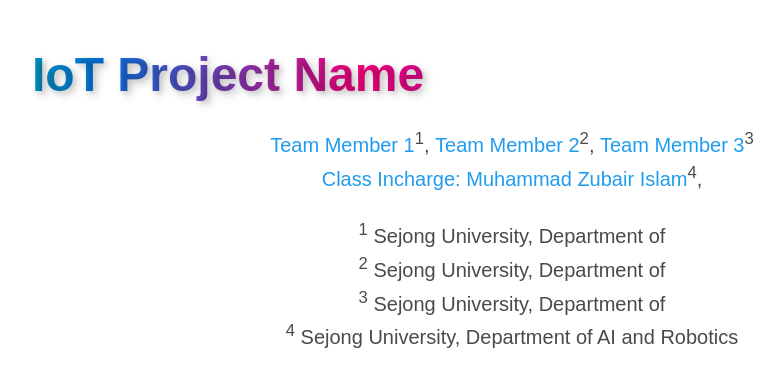
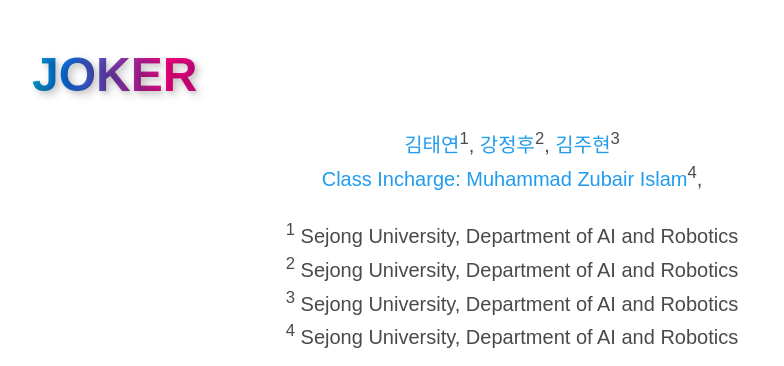
Before and after one commit to leo3898/IoT-000B, a plain HTML site: page index.html in a window 1280 px wide. Shown: the top 366 px of the page, without its empty margins (128-912 px from the left). Drawn offline with nearby package versions, Linux system fonts and the light colour scheme; some icons are missing; a web font is replaced by a local one.

Commit message:
assignment

```diff
--- a/index.html
+++ b/index.html
@@ -105,17 +105,17 @@
         <div class="columns is-centered">
           <div class="column has-text-centered">
             <h1 class="title publication-title">
-    <span class="title-text">IoT Project Name </span>
+    <span class="title-text">JOKER</span>
   </h1>
             <div class="is-size-5 publication-authors">
               <!-- Paper authors -->
               <span class="author-block">
-                    <a href="https://github.com/zubair1811" target="_blank">Team Member 1</a><sup>1</sup>,
+                    <a href="https://github.com/zubair1811" target="_blank">김태연</a><sup>1</sup>,
                     <span class="author-block">
-                      <a href="https://github.com/zubair1811" target="_blank">Team Member 2</a><sup>2</sup>,
+                      <a href="https://github.com/zubair1811" target="_blank">강정후</a><sup>2</sup>,
                     </span>
                     <span class="author-block">
-                      <a href="https://github.com/zubair1811" target="_blank">Team Member 3</a><sup>3</sup>
+                      <a href="https://github.com/zubair1811" target="_blank">김주현</a><sup>3</sup>
                     </span>  </br>
                     <span class="author-block">
                       <a href="https://github.com/zubair1811"  target="_blank">Class Incharge: Muhammad Zubair Islam</a><sup>4</sup>,
@@ -127,9 +127,9 @@
                 </br>
                 <div class="is-size-5 publication-authors">
                 <div style="text-align: center; margin-bottom: 5px;">
-                    <span class="author-block"><sup>1</sup> Sejong University, Department of </span> </br>
-                    <span class="author-block"><sup>2</sup> Sejong University, Department of </span> </br>
-                    <span class="author-block"><sup>3</sup> Sejong University, Department of </span> </br>
+                    <span class="author-block"><sup>1</sup> Sejong University, Department of AI and Robotics</span> </br>
+                    <span class="author-block"><sup>2</sup> Sejong University, Department of AI and Robotics</span> </br>
+                    <span class="author-block"><sup>3</sup> Sejong University, Department of AI and Robotics</span> </br>
                     <span class="author-block"><sup>4</sup> Sejong University, Department of AI and Robotics</span>
                 </div>
             </div>
```
